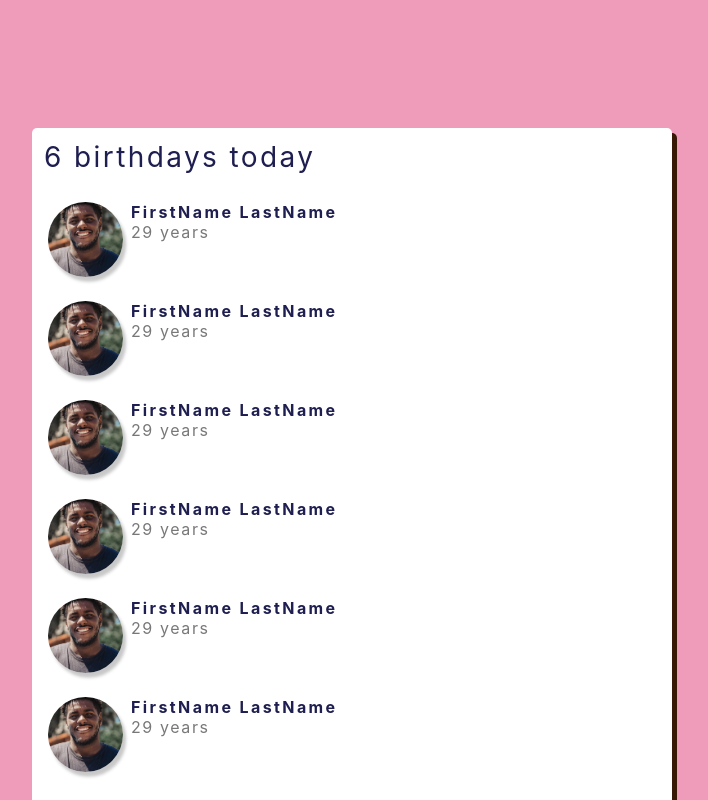
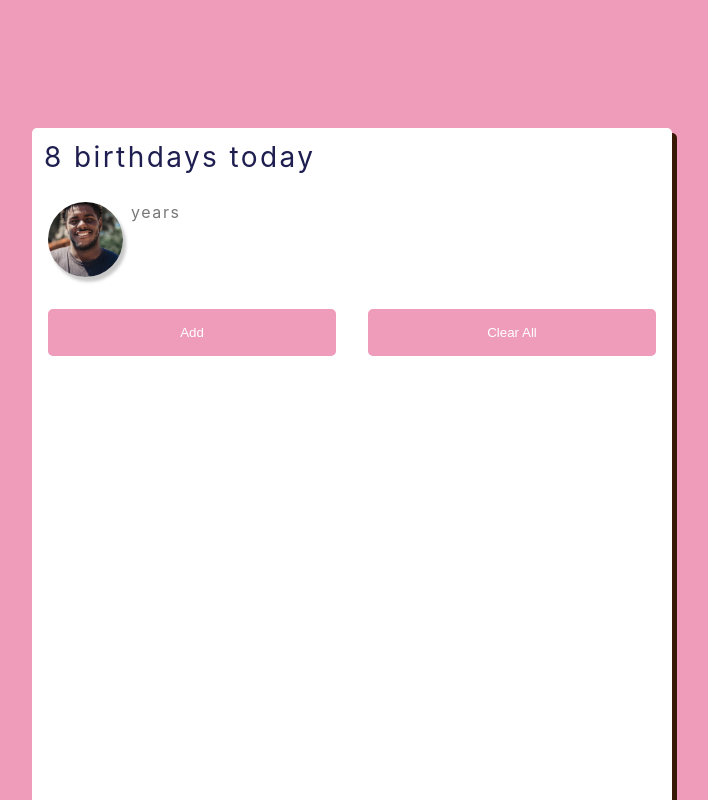
Before and after one commit to dstrickl7/Birthday-App, a React (Create React App) app: page / in a window 1280 px wide. Shown: the top 800 px of the page, without its empty margins (288-996 px from the left). Built offline with nearby package versions, Linux system fonts and the light colour scheme.

Commit message:
working on logic for adding person from an array

```diff
--- a/src/Components/Card.js
+++ b/src/Components/Card.js
@@ -1,28 +1,49 @@
-import React from 'react'
+import React, { useState } from 'react'
 import '../styles/Card.css'
 import Header from './Header';
 import Person from './Person';
 import Button from './Button';
+import { people } from '../people'
 
-let totalBdays= ()=>{
-    return 6;
-}
 
 function Card() {
+    const [person, setPerson] = useState(people);
+
+
+    let clearAll = () =>{
+
+    }
+
+// cycle through array, get each person object,
+
+
+// get birthdays that match current day
+let totalBdays= ()=>{
+    return people.length
+;}
+
+// cycle through person object, get each data/key pair
+let newPeople = people.map((person)=>{
+    const {id, name, age, birthday, pic} = person;
+    return (
+        person
+        );
+    });
+
+    console.log(newPeople);
+    let addPerson = () =>{
+
+    }
+
     return (
         <div className="card">
             <Header total={totalBdays()}/>
-            <div className="container">
-                <Person name="FirstName LastName" age="29"/>
-                <Person name="FirstName LastName" age="29"/>
-                <Person name="FirstName LastName" age="29"/>
-                <Person name="FirstName LastName" age="29"/>
-                <Person name="FirstName LastName" age="29"/>
-                <Person name="FirstName LastName" age="29"/>
+            <div className="people-container">
+               <Person name={person.name}/>
             </div>
             <div className="btn-container">
-                <Button name="Add"/>
-                <Button name="Clear All"/>
+                <Button name="Add" onClick={setPerson}/>
+                <Button name="Clear All" onClick={()=>setPerson([])}/>
             </div>
 
         </div>
--- /dev/null
+++ b/src/people.js
@@ -0,0 +1,59 @@
+export const people = [
+    {
+        id: 1,
+        name:'First LastName',
+        age:27,
+        birthday: '',
+        birthday: '',
+        pic:'./styles/person1.jpg',
+    },
+    {
+        id: 2,
+        name:'First LastName',
+        age:28,
+        birthday: '',
+        pic:'./styles/person1.jpg',
+    },
+    {
+        id: 3,
+        name:'First LastName',
+        age:29,
+        birthday: '',
+        pic:'./styles/person1.jpg',
+    },
+    {
+        id: 4,
+        name:'First LastName',
+        age:30,
+        birthday: '',
+        pic:'./styles/person1.jpg',
+    },
+    {
+        id: 5,
+        name:'First LastName',
+        age:31,
+        birthday: '',
+        pic:'./styles/person1.jpg',
+    },
+    {
+        id: 6,
+        name:'First LastName',
+        age:32,
+        birthday: '',
+        pic:'./styles/person1.jpg',
+    },
+    {
+        id: 7,
+        name:'First LastName',
+        age:33,
+        birthday: '',
+        pic:'./styles/person1.jpg',
+    },
+    {
+        id: 8,
+        name:'First LastName',
+        age:34,
+        birthday: '',
+        pic:'./styles/person1.jpg',
+    },
+]
--- a/src/styles/Button.css
+++ b/src/styles/Button.css
@@ -7,3 +7,8 @@
     width: 45%;
     margin: 1rem;
 }
+
+.btn:hover{
+    background-color: rgb(241, 209, 221);
+    color: rgb(68, 62, 64)
+}
```
Also changed, not shown: src/Components/Person.js (+8 -0 lines).
